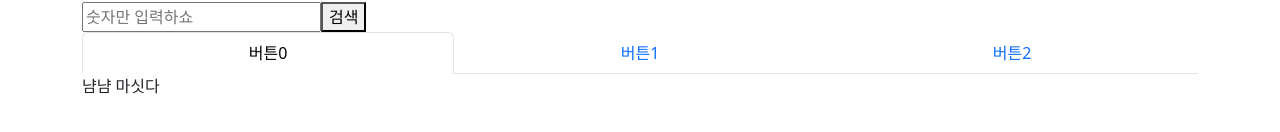
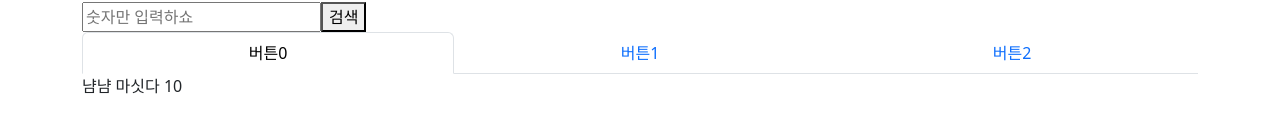
Before and after one commit to chae0o0/shop, a React (Create React App) app: page /detail/1 in a window 1280 px wide. Shown: the part 498-630 px from the top of the page. Built offline with nearby package versions, Linux system fonts and the light colour scheme.

Commit message:
context api 사용하여 stock 추가

```diff
--- a/src/App.js
+++ b/src/App.js
@@ -141,7 +141,7 @@ function App() {
         </Route>
 
         <Route path="/detail/:id" element={
-        <Context1.Provider value={{ stock}}>
+        <Context1.Provider value={{ stock }}>
         <Detail breads={breads} />
         </Context1.Provider>
         } />
--- a/src/components/Detail.js
+++ b/src/components/Detail.js
@@ -43,7 +43,6 @@ let Circle = styled.button`
 
 function Detail(props) {
 
-  let {stock} = useContext(Context1)
 
   let [count, setCount] = useState(0);
   let { id } = useParams();
@@ -90,7 +89,15 @@ function Detail(props) {
     }
   }, [num]);
 
+
+  let {stock} = useContext(Context1)
+
+
+
+
+
   return (
+
     <div className={"container start" + fade2}>
       {sale == true ? (
         <div className="alert alert-warning">2초 이내 구매시 할인</div>
@@ -155,7 +162,7 @@ function TabContent({tab, breads}){
 
   return (
     <div className={'start' + fade}>
-      {[<div>{breads[0].title} </div>, <div>{breads[1].title}</div>, <div>{breads[2].title}</div>][tab]}
+      {[<div>{breads[0].title} {stock[0]}</div>, <div>{breads[1].title}</div>, <div>{breads[2].title}</div>][tab]}
       </div>
   );
 }
```
